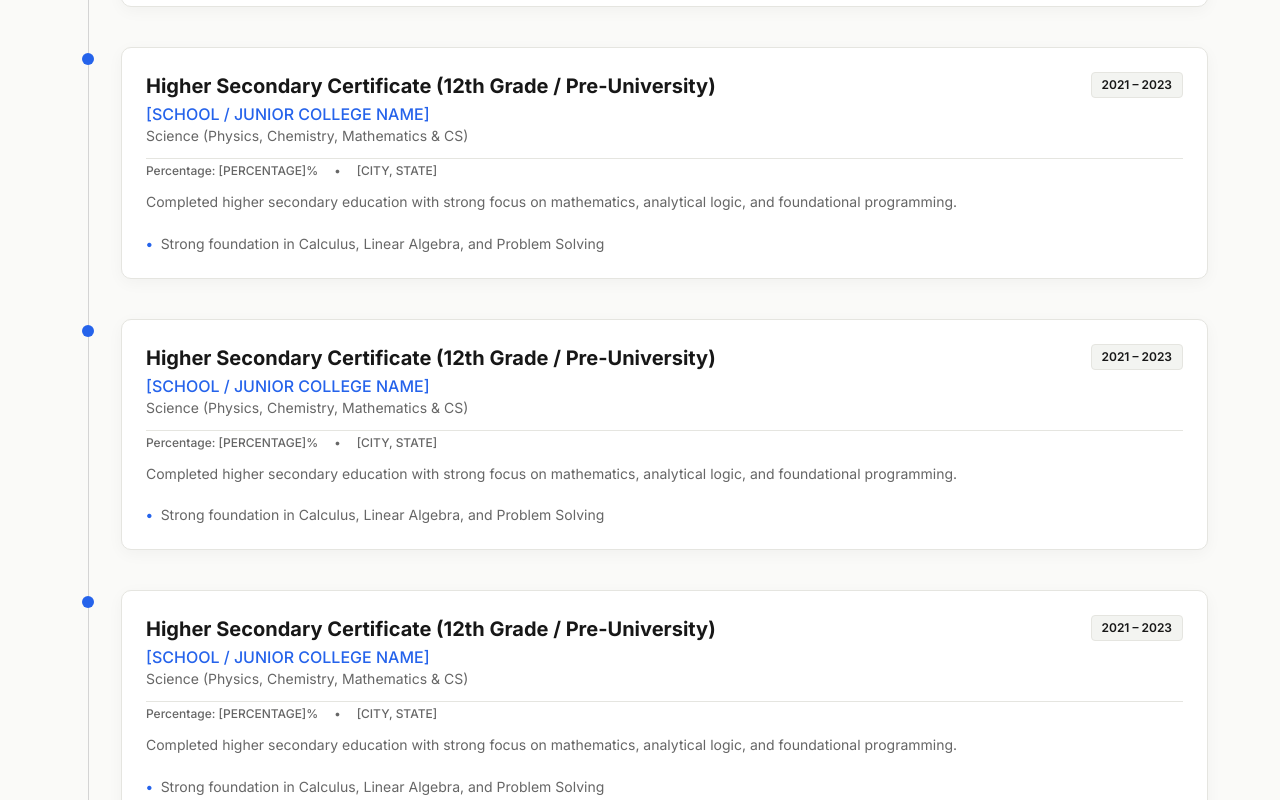
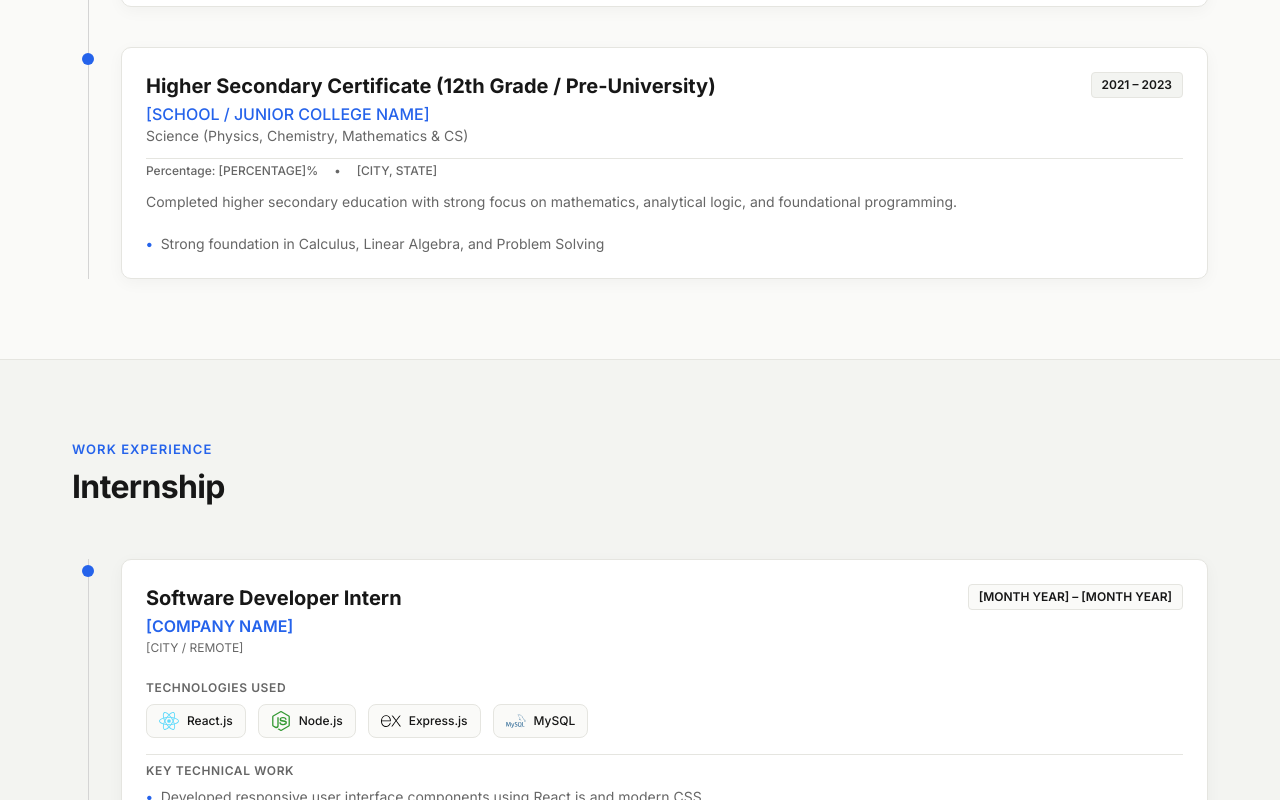
Before and after one commit to joshi-samarth/Samarth-Joshi-portfolio, a React (Vite) app: page / in a window 1280 px wide. Shown: the part 1924-2724 px from the top of the page. Built offline with nearby package versions, Linux system fonts and the light colour scheme; the HTML template or start-up script is replaced by a standard one.

Commit message:
Modify profile image and resume paths, clean up education
Updated profile image and resume URL paths. Removed duplicate education entries.

```diff
--- a/src/data/data.js
+++ b/src/data/data.js
@@ -58,8 +58,8 @@ export const personalInfo = {
     email: "Samarthjoshi.pict@gmail.com",
     phone: "9356804972",
     location: "Pune, Maharashtra, INDIA",
-    profileImage: "/profile.jpg",
-    resumeUrl: "/resume.pdf",
+    profileImage: "/public/profile.png",
+    resumeUrl: "/public/S24IT023_SamarthJoshi_Resume.pdf",
 
     // Coding & Professional Profiles
     profiles: {
@@ -155,32 +155,6 @@ export const educationData = [
         highlights: [
             "Relevant Coursework: Data Structures & Algorithms, DBMS, Operating Systems, Computer Networks, OOP",
             "Active participant in technical coding clubs and competitive programming contests"
-        ]
-    },
-    {
-        id: "edu-2",
-        degree: "Higher Secondary Certificate (12th Grade / Pre-University)",
-        institution: "[SCHOOL / JUNIOR COLLEGE NAME]",
-        branch: "Science (Physics, Chemistry, Mathematics & CS)",
-        duration: "2021 – 2023",
-        score: "Percentage: [PERCENTAGE]%",
-        location: "[CITY, STATE]",
-        description: "Completed higher secondary education with strong focus on mathematics, analytical logic, and foundational programming.",
-        highlights: [
-            "Strong foundation in Calculus, Linear Algebra, and Problem Solving"
-        ]
-    },
-    {
-        id: "edu-2",
-        degree: "Higher Secondary Certificate (12th Grade / Pre-University)",
-        institution: "[SCHOOL / JUNIOR COLLEGE NAME]",
-        branch: "Science (Physics, Chemistry, Mathematics & CS)",
-        duration: "2021 – 2023",
-        score: "Percentage: [PERCENTAGE]%",
-        location: "[CITY, STATE]",
-        description: "Completed higher secondary education with strong focus on mathematics, analytical logic, and foundational programming.",
-        highlights: [
-            "Strong foundation in Calculus, Linear Algebra, and Problem Solving"
         ]
     },
     {
```
